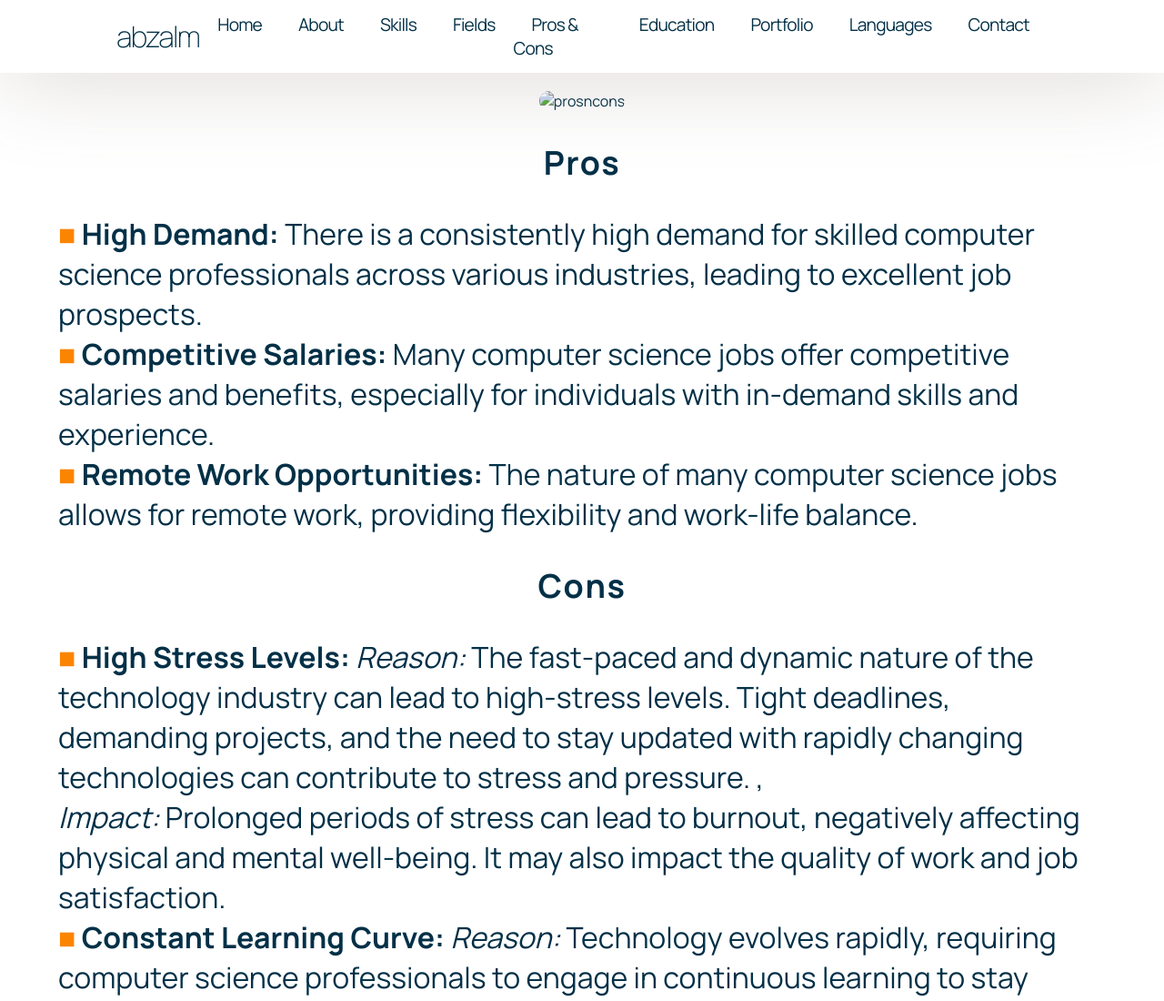
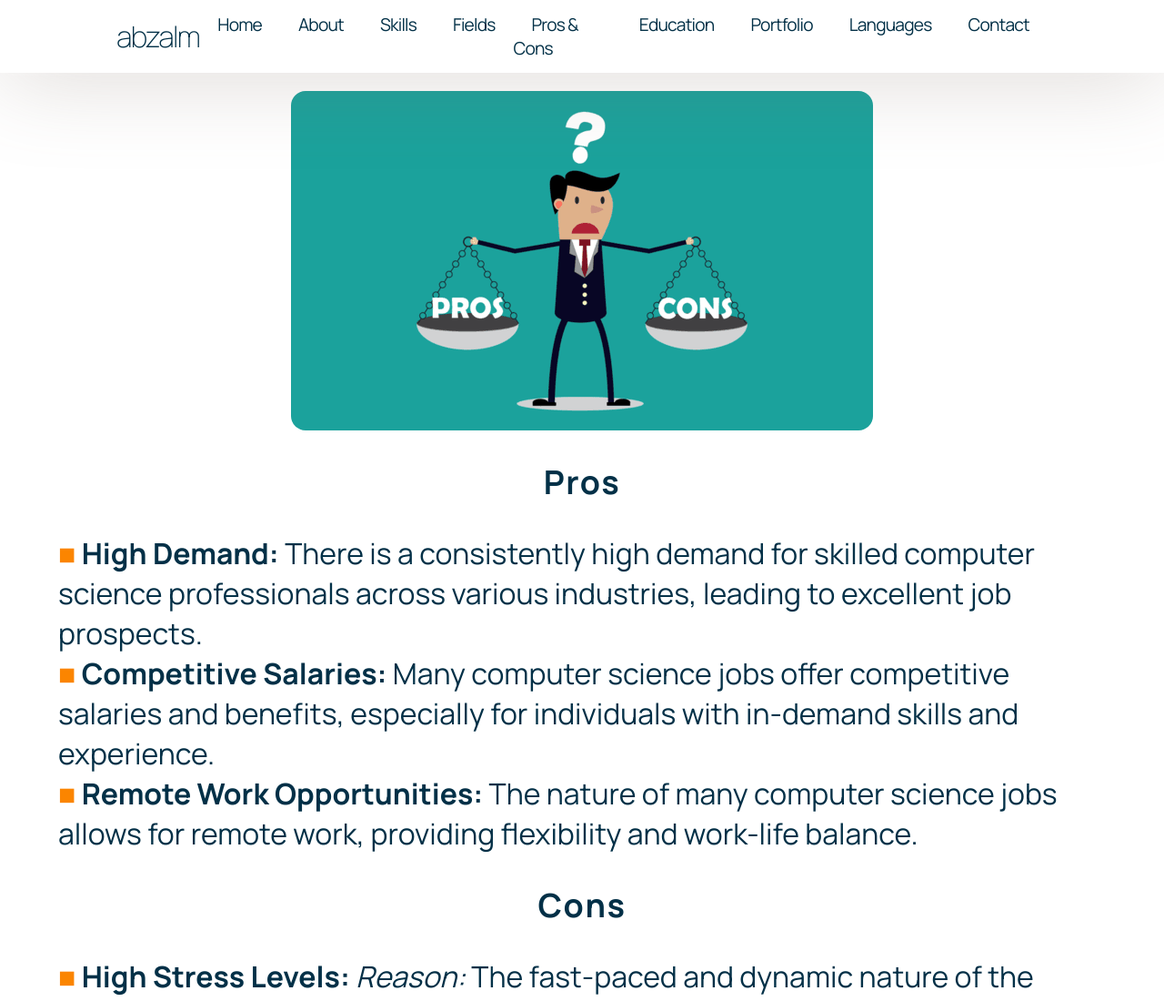
Before and after one commit to abzalm/my-profession, a plain HTML site: page prosncons.html in a window 1280 px wide. Shown: the top 1100 px of the page at 91% size. Drawn offline with Linux system fonts and the light colour scheme; the site is published under a folder, as on GitHub Pages, so addresses that start at the root find nothing.

Commit message:
Update prosncons.html

```diff
--- a/prosncons.html
+++ b/prosncons.html
@@ -30,7 +30,7 @@
         </nav>
     </header>
     <section class="education prosncons" id="education">
-        <img src="/assets/img/prosncons.png" alt="prosncons">
+        <img src="./assets/img/prosncons.png" alt="prosncons">
         <div class="title">
             <h2>Pros</h2>
         </div>
```
